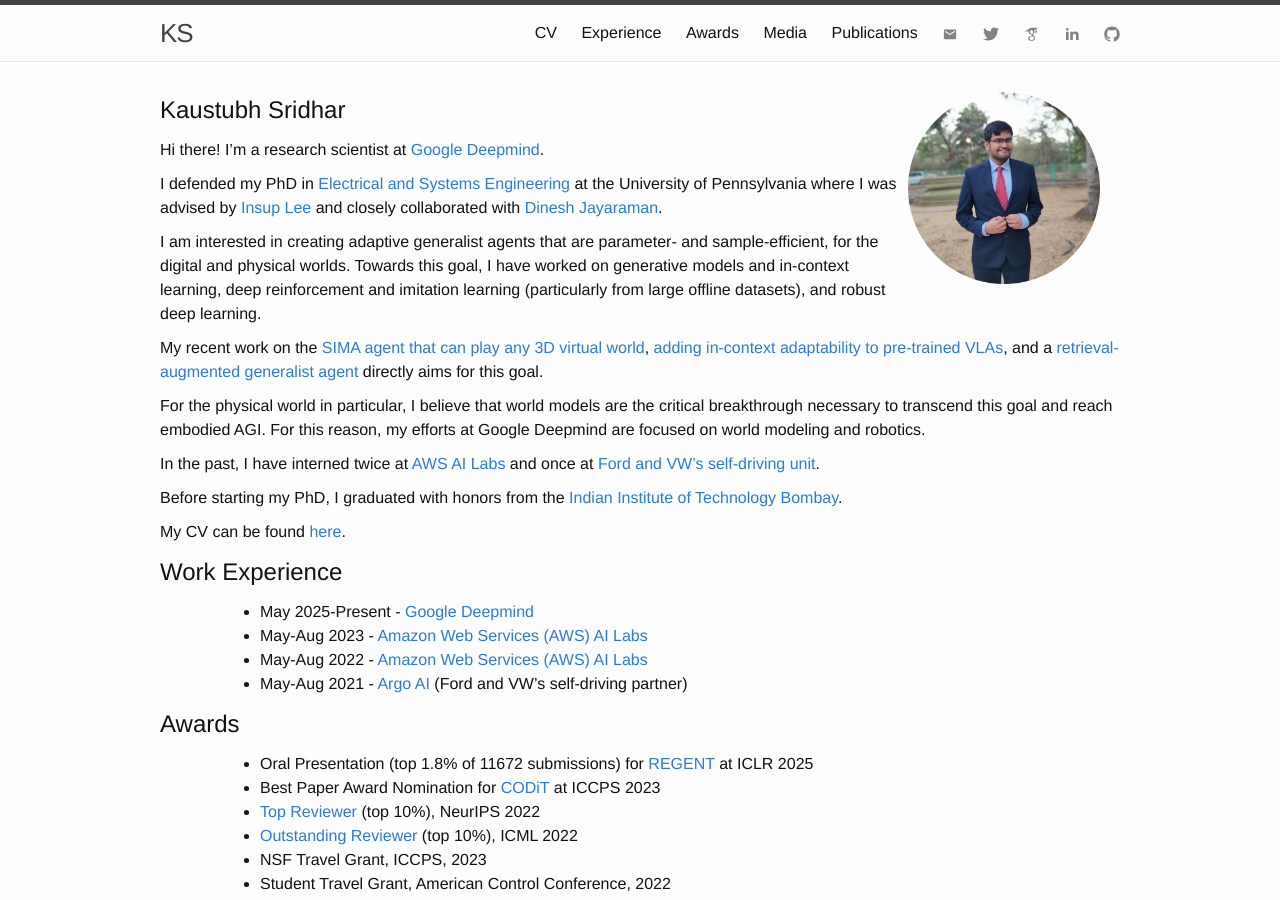
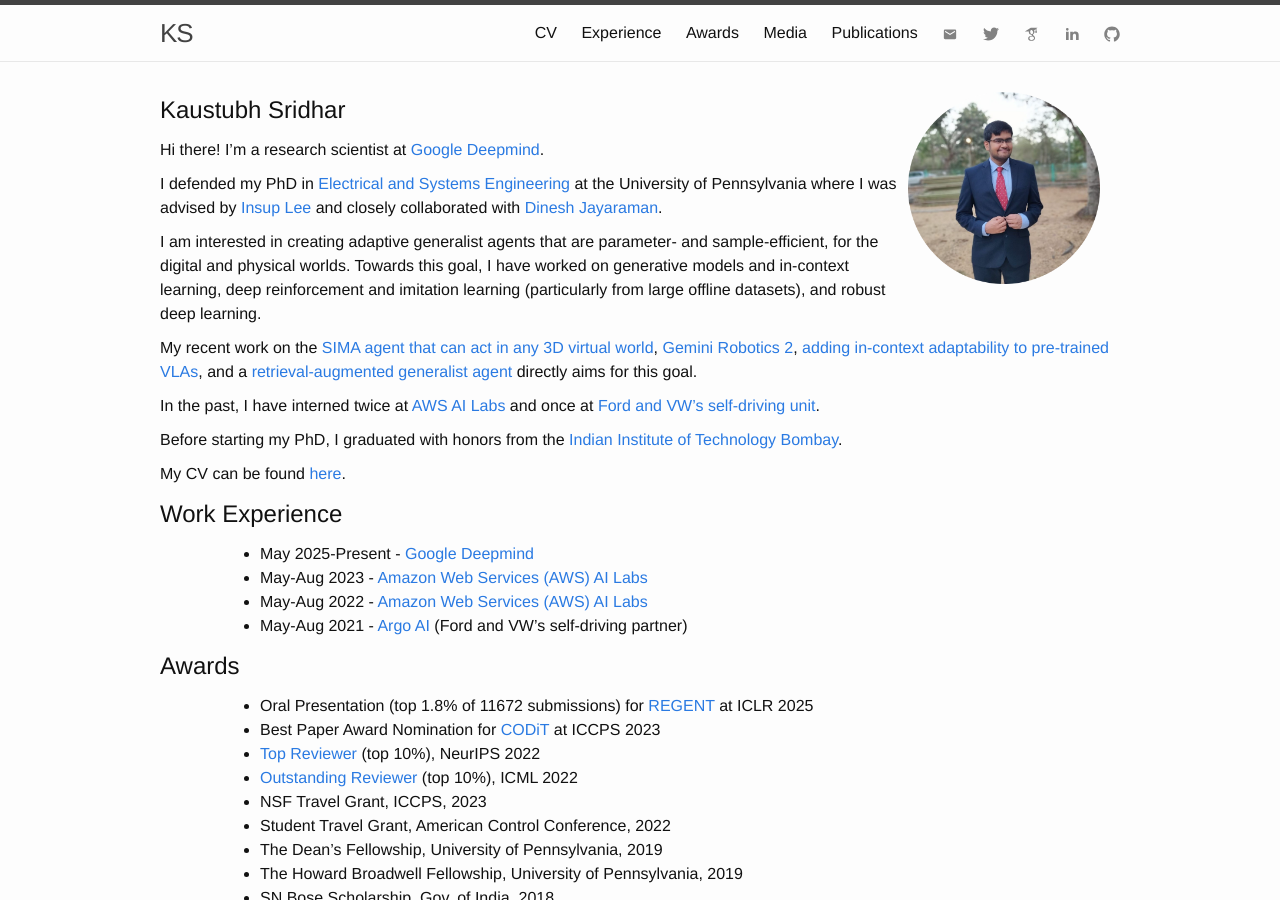
Before and after one commit to kaustubhsridhar/kaustubhsridhar.github.io, a Jekyll site: the page built from index.md, in a window 1280 px wide and 900 px high. Built offline with Jekyll 4.4.1, drawn with Linux system fonts in a browser that asks for light colours; nearby versions of some CDN libraries.

Commit message:
Revise recent work and streamline content in index.md

```diff
--- a/index.md
+++ b/index.md
@@ -14,9 +14,7 @@ I defended my PhD in <a href="https://www.ese.upenn.edu/">Electrical and Systems
 
 I am interested in creating adaptive generalist agents that are parameter- and sample-efficient, for the digital and physical worlds. Towards this goal, I have worked on generative models and in-context learning, deep reinforcement and imitation learning (particularly from large offline datasets), and robust deep learning.
 
-My recent work on the [SIMA agent that can play any 3D virtual world](https://deepmind.google/blog/sima-2-an-agent-that-plays-reasons-and-learns-with-you-in-virtual-3d-worlds/), [adding in-context adaptability to pre-trained VLAs](https://ricl-vla.github.io/), and a [retrieval-augmented generalist agent](https://kaustubhsridhar.github.io/regent-research/) directly aims for this goal.
-
-For the physical world in particular, I believe that world models are the critical breakthrough necessary to transcend this goal and reach embodied AGI. For this reason, my efforts at Google Deepmind are focused on world modeling and robotics.
+My recent work on the [SIMA agent that can act in any 3D virtual world](https://deepmind.google/blog/sima-2-an-agent-that-plays-reasons-and-learns-with-you-in-virtual-3d-worlds/), [Gemini Robotics 2](https://deepmind.google/blog/gemini-robotics-2-brings-whole-body-intelligence-to-robots/), [adding in-context adaptability to pre-trained VLAs](https://ricl-vla.github.io/), and a [retrieval-augmented generalist agent](https://kaustubhsridhar.github.io/regent-research/) directly aims for this goal.
 
 In the past, I have interned twice at [AWS AI Labs](https://aws.amazon.com/machine-learning/ai-services/) and once at [Ford and VW's self-driving unit](https://www.argo.ai/).
 
```
